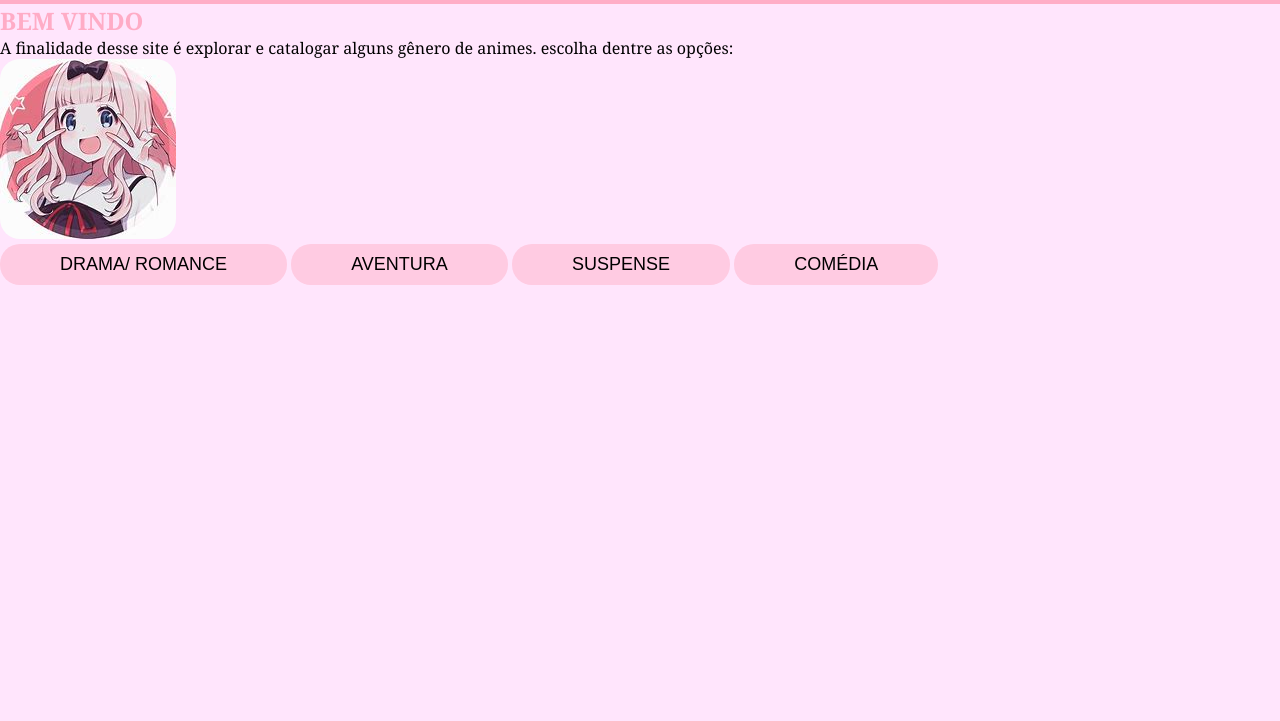
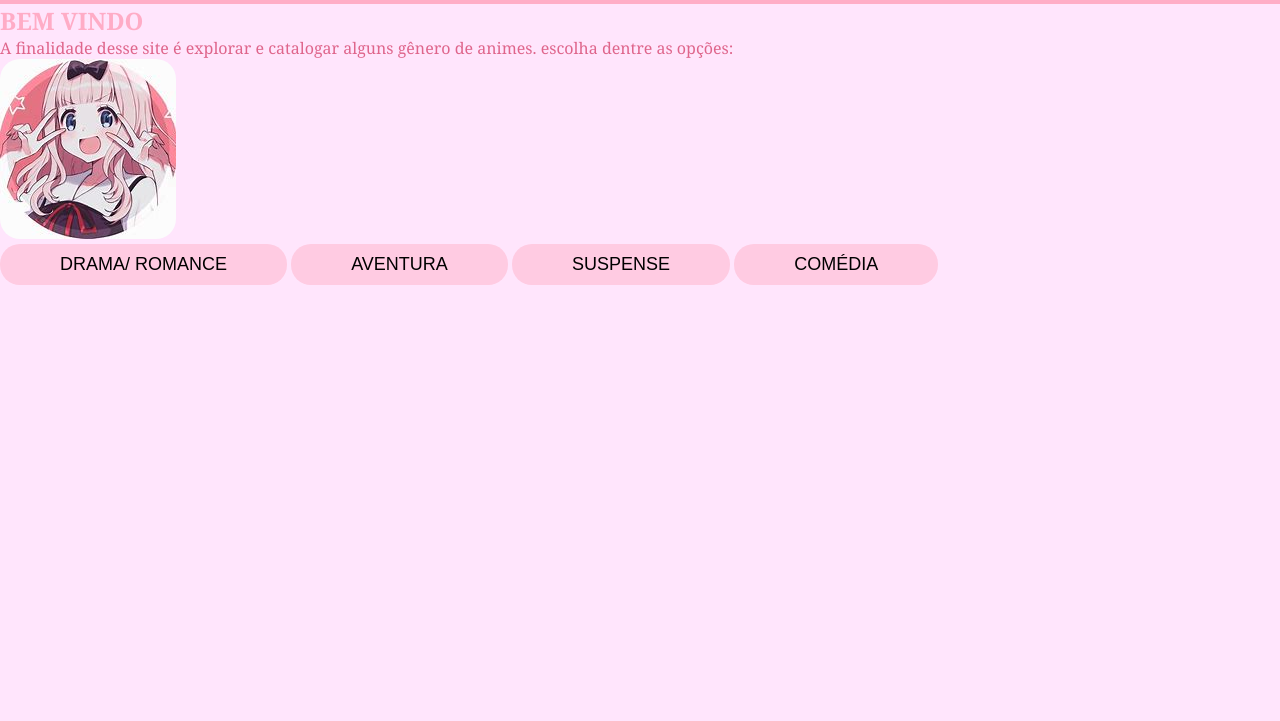
Before and after one commit to LissaaMM/animenuxi, a plain HTML site: page index.html in a window 1280 px wide. Shown: the part 79-800 px from the top of the page. Drawn offline with Linux system fonts and the light colour scheme.

Commit message:
okokokok

```diff
--- a/src/css/style.css
+++ b/src/css/style.css
@@ -17,6 +17,9 @@ h1{
 }
 h2{
     color:#ffacc6;
+}
+p{
+   color:#df658b;
 }
 
 button.a:hover {
```
